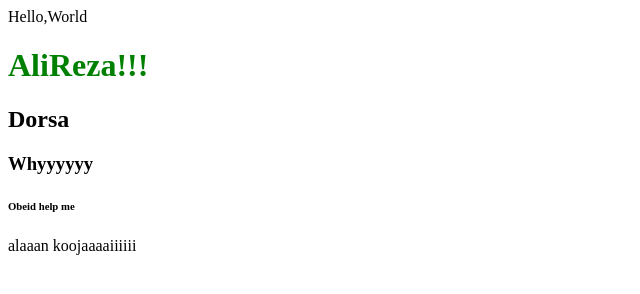
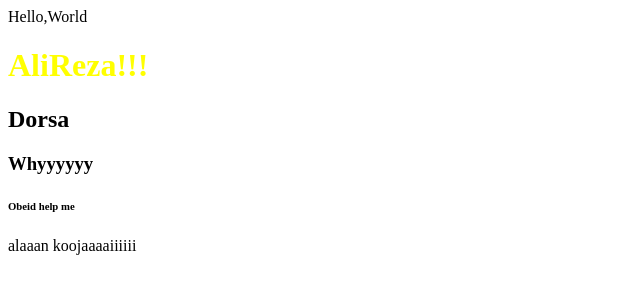
Before and after one commit to alirezakarami76/FirstOne, a plain HTML site: page index.html in a window 1280 px wide. Shown: the whole page, without its empty margins (0-640 px from the left). Drawn offline with Linux system fonts and the light colour scheme.

Commit message:
change color to yellow

```diff
--- a/index.html
+++ b/index.html
@@ -7,7 +7,7 @@
 </head>
 <body>
     Hello,World
-    <h1 style="color: green;">AliReza!!!</h1>
+    <h1 style="color: yellow;">AliReza!!!</h1>
     <H2>Dorsa</H2>
     <h3>Whyyyyyy</h3>
     <h6>Obeid help me</h6>
```
